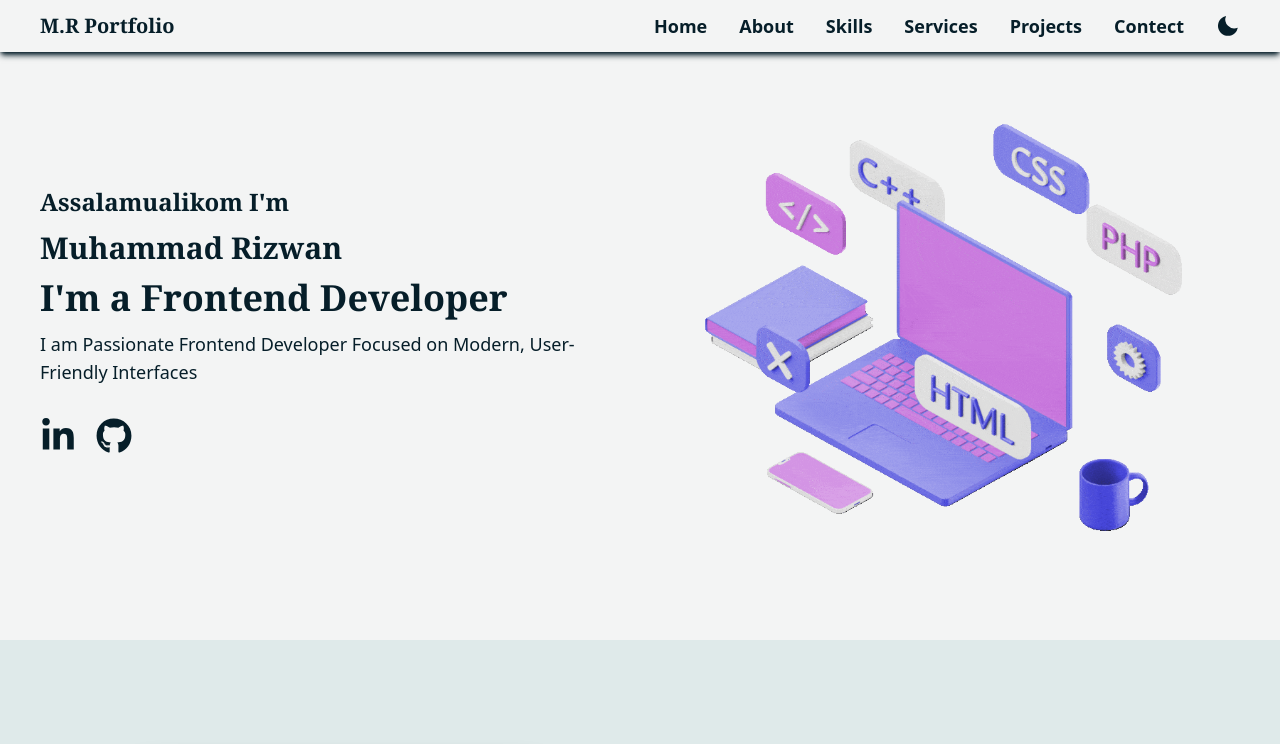
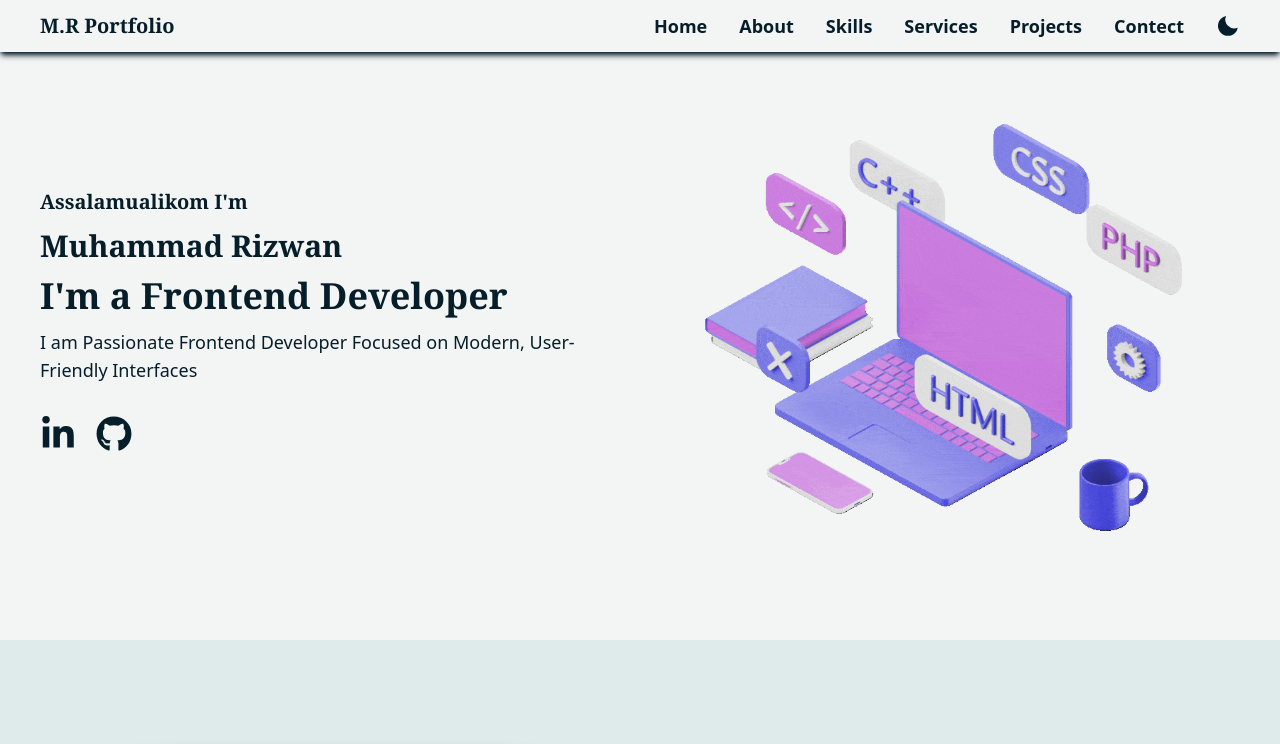
Before and after one commit to Rizwan-Ghouri/M.R-portfolio, a React (Vite) app: page / in a window 1280 px wide. Shown: the top 744 px of the page. Built offline with nearby package versions, Linux system fonts and the light colour scheme.

Commit message:
ignore image file

```diff
--- a/index.html
+++ b/index.html
@@ -1,9 +1,16 @@
-<!doctype html>
+<!DOCTYPE html>
 <html lang="en">
   <head>
     <meta charset="UTF-8" />
-    <link class="rounded-full" rel="icon" type="image/svg+xml" href="/public/assets/images/mainImage.jpg" />
+    <link
+      class="rounded-full"
+      rel="icon"
+      type="image/svg+xml"
+      href="/public/assets/images/mainImage.jpg"
+    />
     <meta name="viewport" content="width=device-width, initial-scale=1.0" />
+    <link rel="manifest" href="/manifest.json" />
+    <meta name="theme-color" content="#000000" />
     <title>M.R Portfolio</title>
   </head>
   <body>
--- a/package.json
+++ b/package.json
@@ -17,7 +17,8 @@
     "react-dom": "^19.2.0",
     "react-icons": "^5.5.0",
     "sweetalert2": "^11.26.17",
-    "tailwindcss": "^4.1.18"
+    "tailwindcss": "^4.1.18",
+    "vite-plugin-pwa": "^1.2.0"
   },
   "devDependencies": {
     "@eslint/js": "^9.39.1",
--- a/src/components/Hero/Hero.jsx
+++ b/src/components/Hero/Hero.jsx
@@ -12,7 +12,7 @@ const Hero = () => {
           <div className="space-y-3 order-2 sm:order-1 md:p-5 ">
             <div data-aos="fade-up" data-aos-delay="0">
               <Heading
-                headingClass="text-md md:text-2xl font-semibold font-serif duration-300"
+                headingClass="text-md md:text-xl font-semibold font-serif duration-300"
                 headingName="Assalamualikom I'm"
               />
             </div>
--- a/vite.config.js
+++ b/vite.config.js
@@ -1,8 +1,9 @@
 import { defineConfig } from "vite";
 import react from "@vitejs/plugin-react";
 import tailwindcss from "@tailwindcss/vite";
+import { VitePWA } from "vite-plugin-pwa";
 
 // https://vite.dev/config/
 export default defineConfig({
-  plugins: [react(), tailwindcss()],
+  plugins: [react(), tailwindcss(), VitePWA({ registerType: "autoUpdate" })],
 });
```
Also changed, not shown: manifest.json (added), 2 other files (tests, documents, lock files or other folders).
